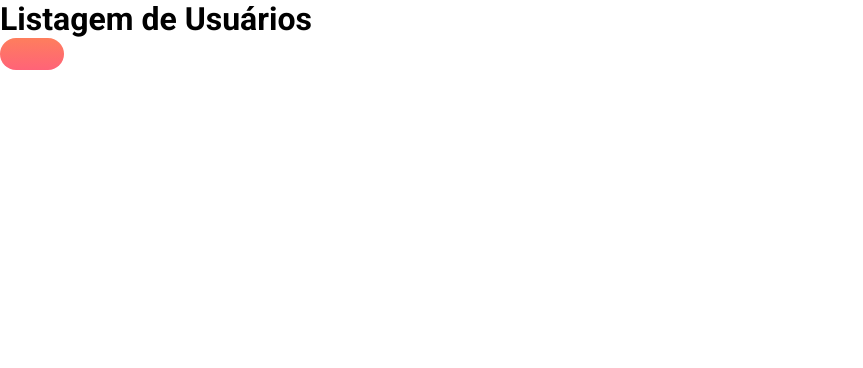
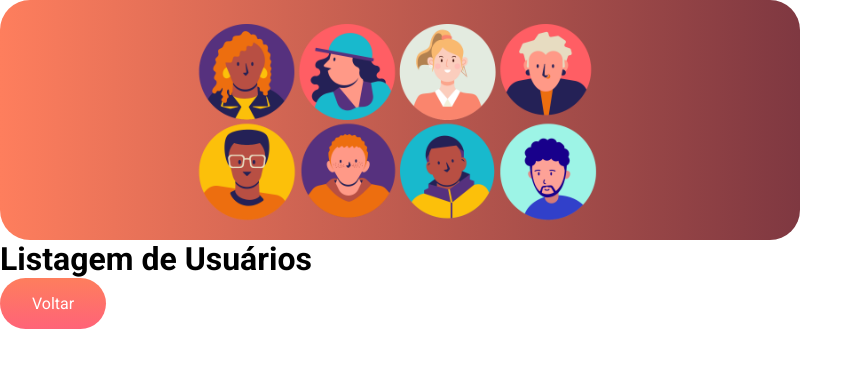
Before and after one commit to igorsctt/CadastroDeUsuarios, a React (Vite) app: page /lista-de-usuarios in a window 1280 px wide. Shown: the top 368 px of the page, without its empty margins (0-863 px from the left). Built offline with nearby package versions, Linux system fonts and the light colour scheme.

Commit message:
Adicionado components globais

```diff
--- a/src/components/Button/index.jsx
+++ b/src/components/Button/index.jsx
@@ -1,11 +1,11 @@
+import { Button } from "./styles"
 
 
-
-
-function DefaultButton(){
+//Os 3 pontinhos, se chama spread operation, pega todo o resto.
+function DefaultButton({ children, ...props }){
 
     return (
-        <Button>Ok Ok</Button>
+        <Button {...props}>{children}</Button>
     )
 }
 
--- /dev/null
+++ b/src/components/TopBackground/index.jsx
@@ -0,0 +1,13 @@
+import UsersImage from '../../assets/users.png'
+import { Background } from './styles'
+
+function TopBackground() {
+
+    return (
+        <Background>
+            <img src={UsersImage} alt='imagemUsuarios' />
+        </Background>
+    )
+}
+
+export default TopBackground
--- /dev/null
+++ b/src/components/TopBackground/styles.js
@@ -0,0 +1,21 @@
+import styled from "styled-components";
+
+export const Background = styled.div`
+    background: linear-gradient(to right, #fe7e5d, #7F3841);
+    height: 30vh;
+    width: 70vw;
+    max-width: 800px;
+    border-radius: 30px;
+
+
+    display: flex;
+    align-items: center;
+    justify-content: center;
+
+
+    img {
+        max-width: 100%;
+        max-height: 100%;
+    }
+
+`
--- a/src/pages/Home/index.jsx
+++ b/src/pages/Home/index.jsx
@@ -1,9 +1,12 @@
 import { useRef } from 'react';
 import api from '../../services/api.js';
-import { Title, Container, Form, ContainerInputs, Input, Button, TopBackground, InputLabel } from './styles.js';
+
+import { Title, Container, Form, ContainerInputs, Input, InputLabel } from './styles.js';
 
 
-import UsersImage from '../../assets/users.png'
+import Button from '../../components/Button';
+import TopBackground from '../../components/TopBackground/index.jsx';
+
 
 
 function Home() {
@@ -12,7 +15,7 @@
   const inputAge = useRef()
   const inputEmail = useRef()
 
-  async function registerNewUser(){
+  async function registerNewUser() {
     const data = await api.post('/usuarios', {
       email: inputEmail.current.value,
       age: parseInt(inputAge.current.value),
@@ -25,13 +28,7 @@
 
     //Podendo estilizar aqui ou no styles, <h1 style={{color:'red', fontSize: 20}}>Ola</h1>
     <Container>
-
-      <TopBackground>
-        <img src={UsersImage} alt='imagemUsuarios' />
-      </TopBackground>
-
-
-
+      <TopBackground />
       <Form>
         <Title>Cadastrar Usuário</Title>
 
@@ -40,26 +37,28 @@
             <InputLabel>
               Nome <span>*</span>
             </InputLabel>
-              <Input type='text' placeholder='Nome do usuário' ref={inputName}/>
+            <Input type='text' placeholder='Nome do usuário' ref={inputName} />
           </div>
 
           <div>
             <InputLabel>
               Idade <span>*</span>
             </InputLabel>
-              <Input type='number' placeholder='Idade do usuário' ref={inputAge}/>
+            <Input type='number' placeholder='Idade do usuário' ref={inputAge} />
           </div>
         </ContainerInputs>
 
-        <div style={{ width: '100%'}}>
+        <div style={{ width: '100%' }}>
           <InputLabel>
             E-mail <span>*</span>
           </InputLabel>
-          <Input type='email' placeholder='E-mail do usuário' ref={inputEmail}/>
+          <Input type='email' placeholder='E-mail do usuário' ref={inputEmail} />
         </div>
 
 
-        <Button type='button' onClick={registerNewUser}>Cadastrar Usuário</Button>
+        <Button type='button' onClick={registerNewUser}>
+          Cadastrar Usuário
+        </Button>
       </Form>
     </Container>
 
--- a/src/pages/Home/styles.js
+++ b/src/pages/Home/styles.js
@@ -8,26 +8,6 @@
     justify-content: space-evenly;
     padding: 20px;
     height: 100vh;
-`
-
-export const TopBackground = styled.div`
-    background: linear-gradient(to right, #fe7e5d, #7F3841);
-    height: 30vh;
-    width: 70vw;
-    max-width: 800px;
-    border-radius: 30px;
-
-
-    display: flex;
-    align-items: center;
-    justify-content: center;
-
-
-    img {
-        max-width: 100%;
-        max-height: 100%;
-    }
-
 `
 
 export const Form = styled.form`
@@ -72,22 +52,3 @@
         font-weight: bold;
     }
 `
-
-export const Button = styled.button`
-    border: none;
-    background: linear-gradient(180deg, #FE7E5D 0%, #FF6378 100%);
-    font-size: 16px;
-    color: #FFFFFF;
-    padding: 16px 32px;
-    width: fit-content;
-    cursor: pointer;
-    border-radius: 30px;
-
-    &:hover {
-        opacity: 0.8;
-    }
-
-    &:active {
-        opacity: 0.5;
-    }
-`
--- a/src/pages/ListUsers/index.jsx
+++ b/src/pages/ListUsers/index.jsx
@@ -1,16 +1,20 @@
 
 import { Button } from "../../components/Button/styles";
+import TopBackground from "../../components/TopBackground";
 
 
 
 
-function ListUsers(){
+function ListUsers() {
 
 
-    return(
+    return (
         <div>
+
+            <TopBackground />
+
             <h1>Listagem de Usuários</h1>
-            <Button></Button>
+            <Button>Voltar</Button>
         </div>
     )
 }
```
Lines whose indentation alone changed are shown as unchanged.
